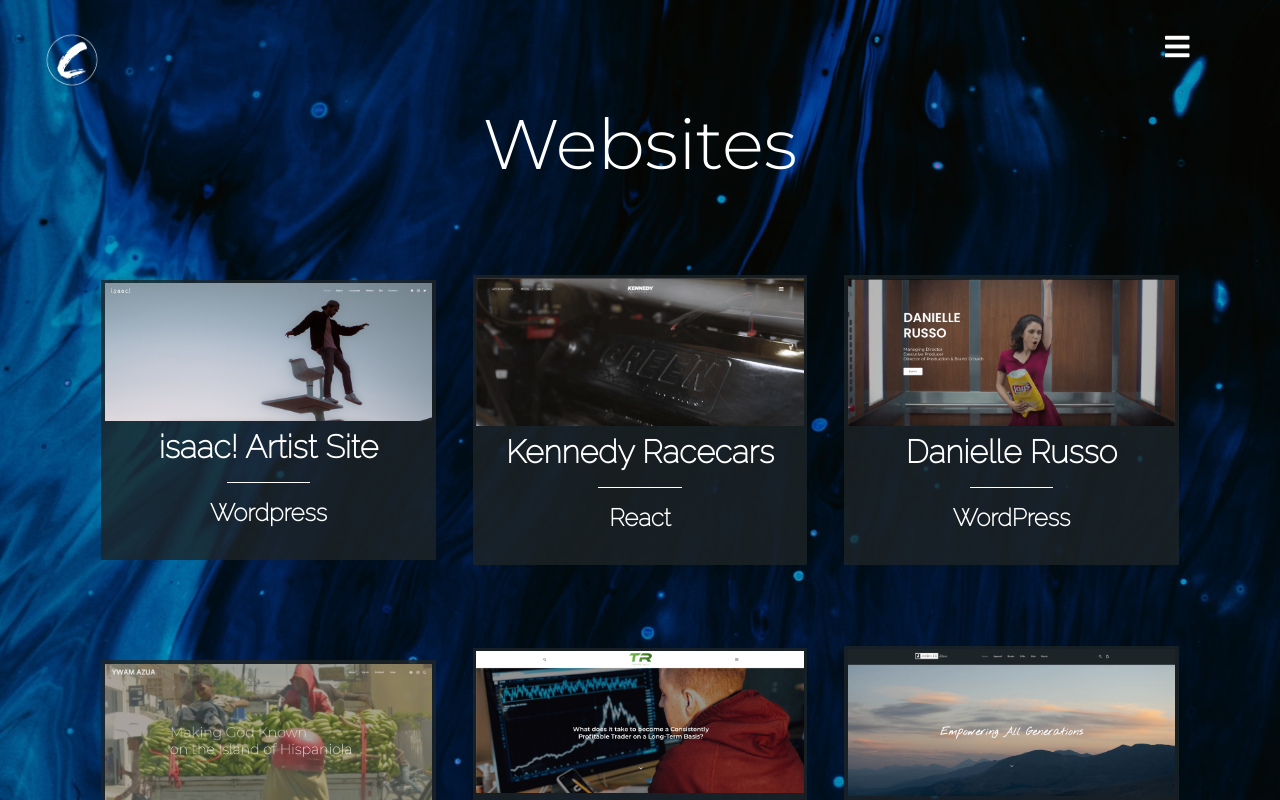
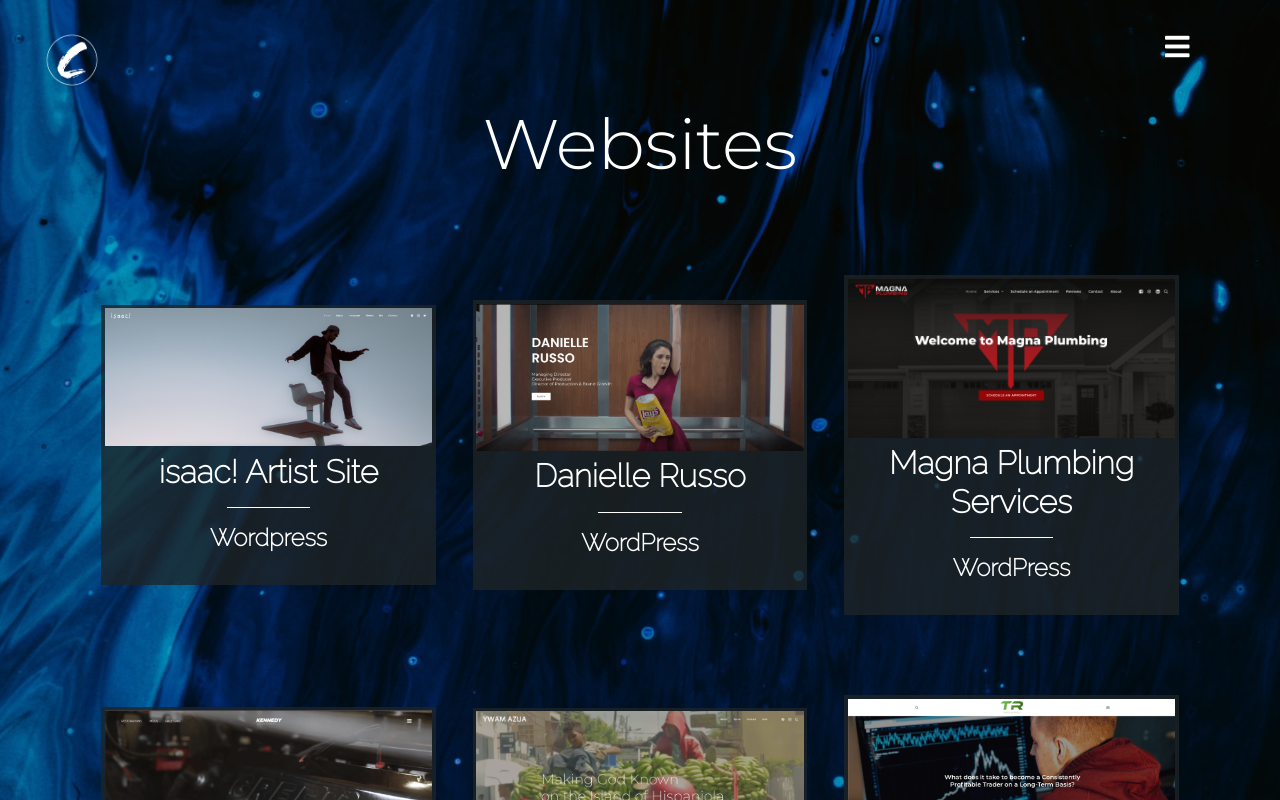
Before and after one commit to calebjsmith7/2port, a React (Create React App) app: page /services in a window 1280 px wide. Shown: the top 800 px of the page. Built offline with nearby package versions, Linux system fonts and the light colour scheme.

Commit message:
new projects

```diff
--- a/src/components/Services.js
+++ b/src/components/Services.js
@@ -12,6 +12,7 @@
 import jfcstoreexample from '../images/jfcstoreexample.png';
 import jfcmissionsexample from '../images/jfcmissionsexample.png';
 import setlistgeniusexample from '../images/setlistgeniusexa.png';
+import magnaexample from '../images/magnaexample.png';
 import isaexample from '../images/isaexample.png';
 import jfcexample from '../images/jfcexample.png';
 import jfcstore from '../images/jfcstore.png';
@@ -56,6 +57,26 @@
                     <h4 className="projecttext">Wordpress</h4>
                     <br/>
                 </div>
+
+                <div className='webprojects'>
+                <a href="https://daniellelrusso.com">
+                    <img src={russoexample} className='projectimage'/>
+                    </a>
+                    <h2 className="projecttext ptitles">Danielle Russo</h2>
+                    <hr className="projhr"/>
+                    <h4 className="projecttext">WordPress</h4>
+                    <br/>
+                </div>
+                <div className='webprojects'>
+                <a href="https://magnaplumbingservices.com">
+                    <img src={magnaexample} className='projectimage'/>
+                    </a>
+                    <h2 className="projecttext ptitles">Magna Plumbing Services</h2>
+                    <hr className="projhr"/>
+                    <h4 className="projecttext">WordPress</h4>
+                    <br/>
+                </div>
+
                 <div className='webprojects'>
                     <a href="https://kennedy-84a26.web.app/">
                     <img src={kenexample} className='projectimage'/>
@@ -66,15 +87,6 @@
                     <br/>
                 </div>
 
-                <div className='webprojects'>
-                <a href="https://daniellelrusso.com">
-                    <img src={russoexample} className='projectimage'/>
-                    </a>
-                    <h2 className="projecttext ptitles">Danielle Russo</h2>
-                    <hr className="projhr"/>
-                    <h4 className="projecttext">WordPress</h4>
-                    <br/>
-                </div>
 
                 <div className='webprojects'>
                 <a href="https://ywamazua.com">
```
Also changed, not shown: src/images/magnaexample.png (added).
